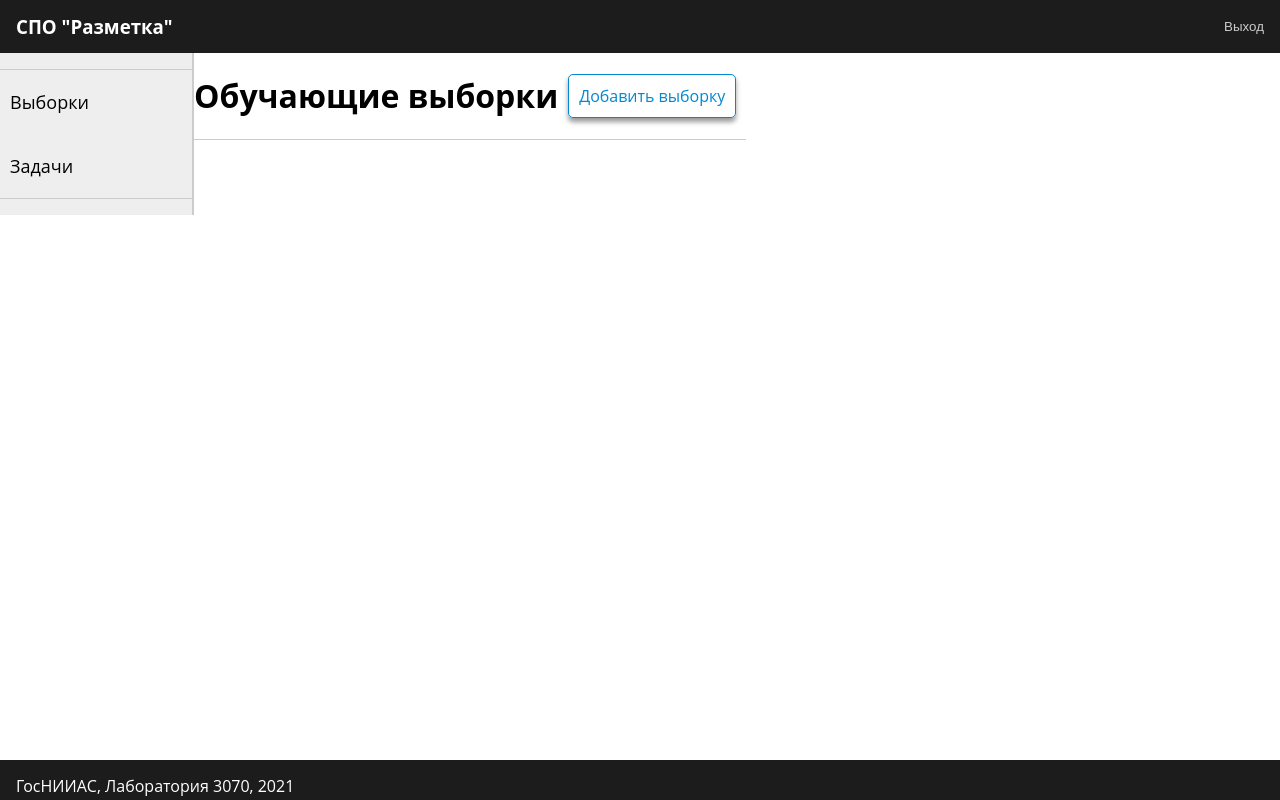
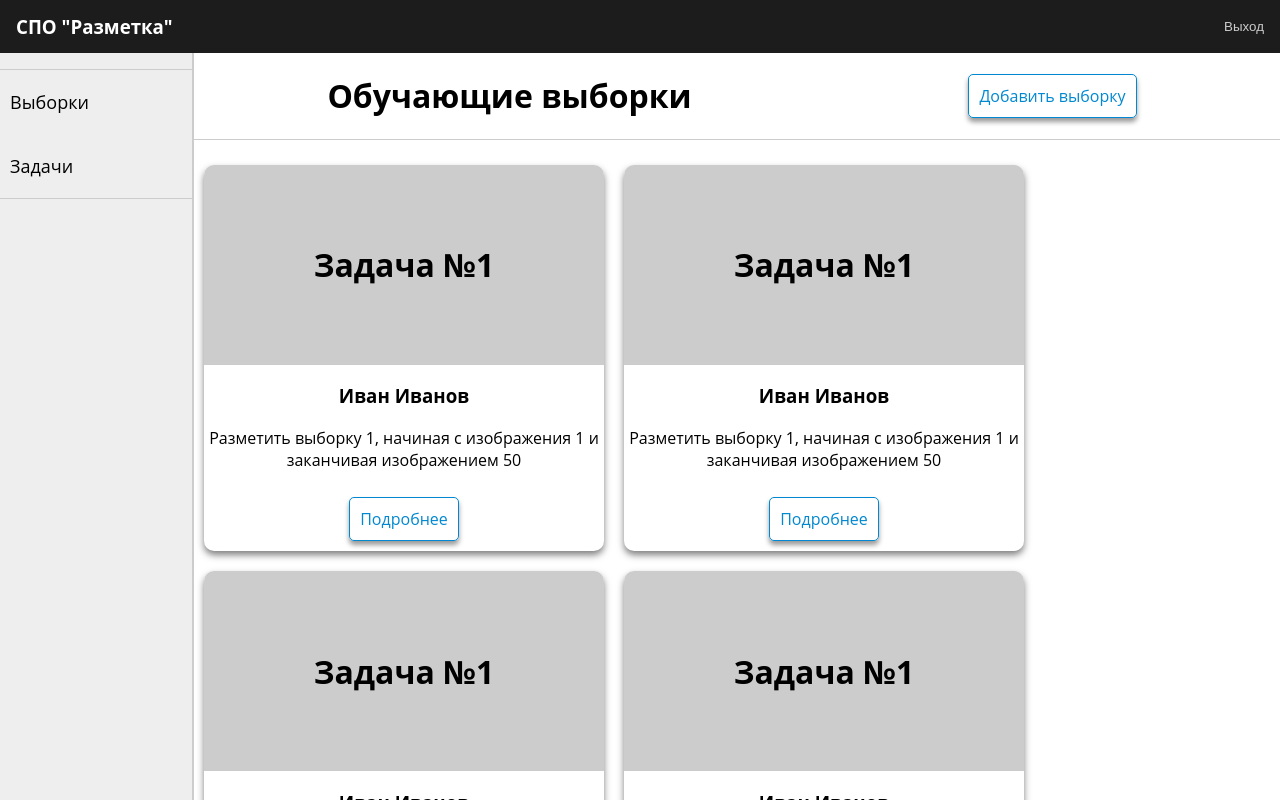
Before and after one commit to lensroman/react-crud, a React (Create React App) app: page /tasks in a window 1280 px wide. Shown: the top 800 px of the page. Built offline with nearby package versions, Linux system fonts and the light colour scheme.

Commit message:
AdminPanel simple design ready for server data

```diff
--- a/src/components/AdminTasks/AdminTasks.js
+++ b/src/components/AdminTasks/AdminTasks.js
@@ -1,9 +1,19 @@
 import React from "react";
+
+import classes from './AdminTasks.module.scss';
+import Task from './Task/Task';
 
 const AdminTasks = props => {
 
     return (
-        <div>
+        <div className={classes.AdminTasks}>
+            <Task />
+            <Task />
+            <Task />
+            <Task />
+            <Task />
+            <Task />
+            <Task />
 
         </div>
     )
--- /dev/null
+++ b/src/components/AdminTasks/AdminTasks.module.scss
@@ -0,0 +1,5 @@
+.AdminTasks {
+  width: 100%;
+  display: flex;
+  flex-wrap: wrap;
+}
--- /dev/null
+++ b/src/components/AdminTasks/Task/Task.js
@@ -0,0 +1,24 @@
+import React from "react";
+
+import classes from "./Task.module.scss";
+import Button from "../../UI/Button/Button";
+
+const Task = props => {
+
+    return (
+        <div className={classes.Task}>
+            <div className={classes.Header}>
+                <h1>Задача №1</h1>
+            </div>
+            <div>
+                <h3>Иван Иванов</h3>
+                <p>
+                    Разметить выборку 1, начиная с изображения 1 и заканчивая изображением 50
+                </p>
+                <Button>Подробнее</Button>
+            </div>
+        </div>
+    )
+}
+
+export default Task;
--- /dev/null
+++ b/src/components/AdminTasks/Task/Task.module.scss
@@ -0,0 +1,24 @@
+.Task {
+  display: flex;
+  flex-direction: column;
+  width: 400px;
+  margin: 10px;
+  box-shadow: 0 4px 7px rgba(0, 0, 0, 0.5);
+  border-radius: 10px;
+  text-align: center;
+}
+
+.Header {
+  width: 100%;
+  height: 200px;
+  background-color: #ccc;
+  display: flex;
+  justify-content: center;
+  align-items: center;
+  border-top-right-radius: 10px;
+  border-top-left-radius: 10px;
+
+  & p {
+    padding: 10px;
+  }
+}
--- a/src/components/Samples/Sample/Sample.js
+++ b/src/components/Samples/Sample/Sample.js
@@ -8,7 +8,7 @@ const Sample = props => {
     return (
         <div className={classes.Sample}>
             <div className={classes.Header}>
-                Выборка 1
+                <h1>Выборка 1</h1>
             </div>
             <div className={classes.Description}>
                 <p>
--- a/src/components/Samples/Sample/Sample.module.scss
+++ b/src/components/Samples/Sample/Sample.module.scss
@@ -2,8 +2,9 @@
   display: flex;
   flex-direction: column;
   width: 400px;
-  border: 1px solid #ccc;
   margin: 10px;
+  box-shadow: 0 4px 7px rgba(0, 0, 0, 0.5);
+  border-radius: 10px;
 
   & .Header {
     width: 100%;
@@ -12,6 +13,8 @@
     display: flex;
     justify-content: center;
     align-items: center;
+    border-top-right-radius: 10px;
+    border-top-left-radius: 10px;
   }
 
   & .Description {
--- a/src/components/SidePanel/SidePanel.module.scss
+++ b/src/components/SidePanel/SidePanel.module.scss
@@ -1,5 +1,5 @@
 .SidePanel {
-  width: 15%;
+  min-width: 15%;
   flex-direction: column;
   align-items: center;
   background-color: #eee;
--- a/src/hoc/Layout/Layout.module.scss
+++ b/src/hoc/Layout/Layout.module.scss
@@ -11,9 +11,8 @@
 }
 
 .footer {
-  position: fixed;
-  top: 95%;
-  width: 100%;
+  position: sticky;
+  top: 100%;
 }
 
 .exitButton {
```
